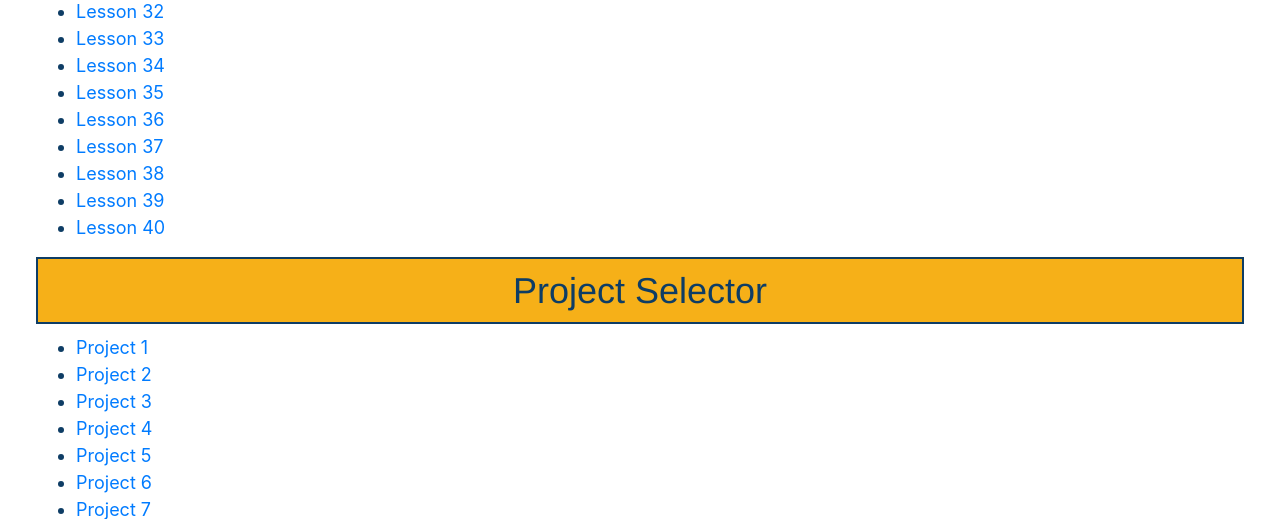
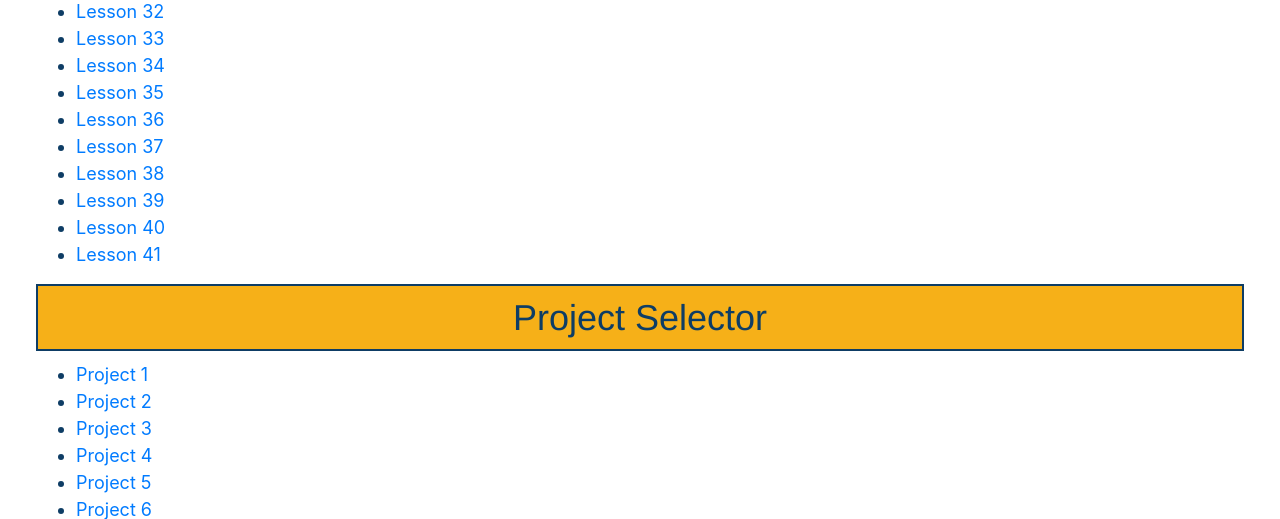
Before and after one commit to carr1933/UNC-BACS200-2019-Spring, a PHP site: page / in a window 1280 px wide. Shown: the part 1111-1630 px from the top of the page. Run offline with PHP 8.4, Linux system fonts and the light colour scheme.

Commit message:
Update index.php

```diff
--- a/index.php
+++ b/index.php
@@ -48,6 +48,8 @@
             <li><a href="lesson.php?lesson=38">Lesson 38</a></li>
             <li><a href="lesson.php?lesson=39">Lesson 39</a></li>
             <li><a href="lesson.php?lesson=40">Lesson 40</a></li>
+            <li><a href="lesson.php?lesson=41">Lesson 41</a></li>
+
         </ul>
 
         <h2>Project Selector </h2>
```
